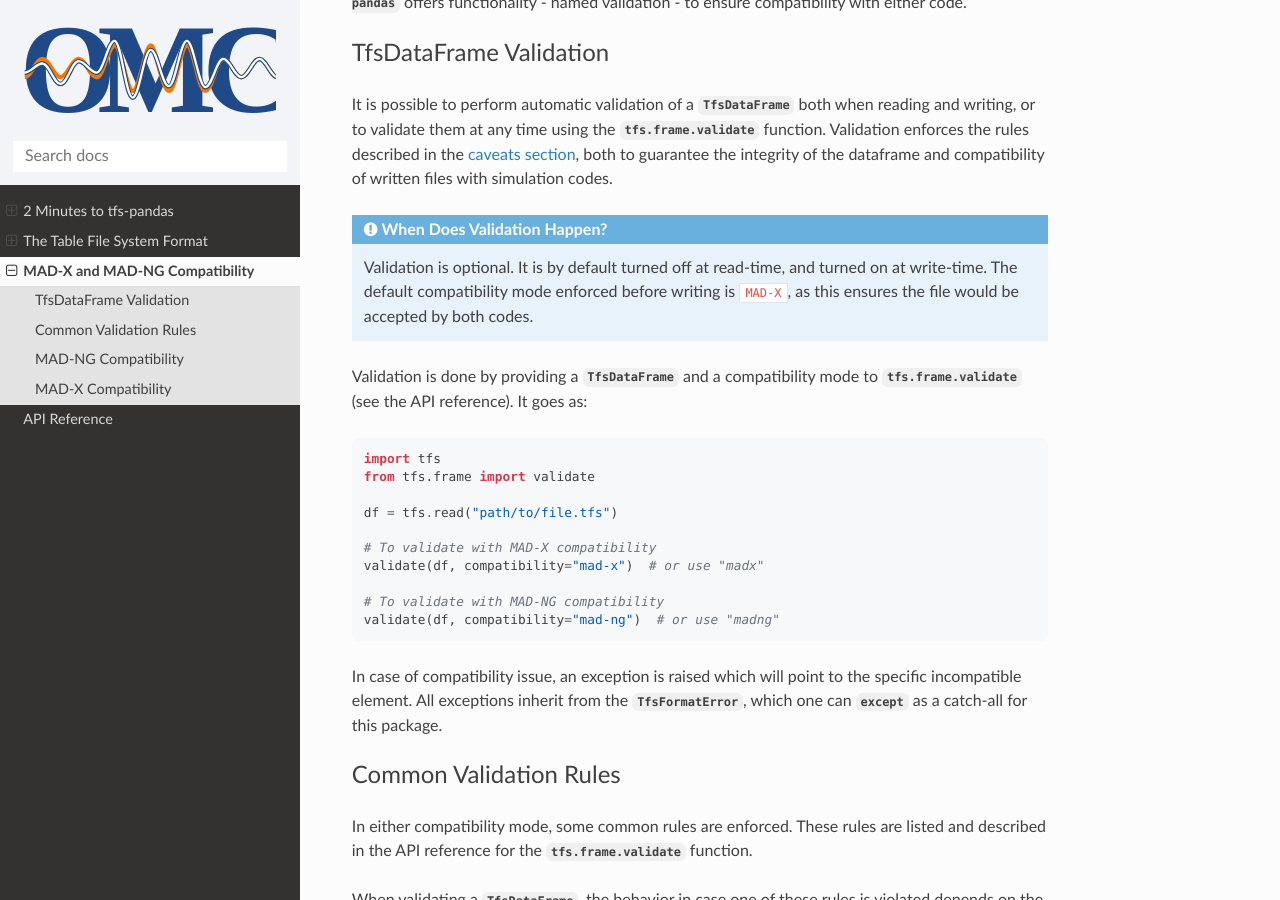
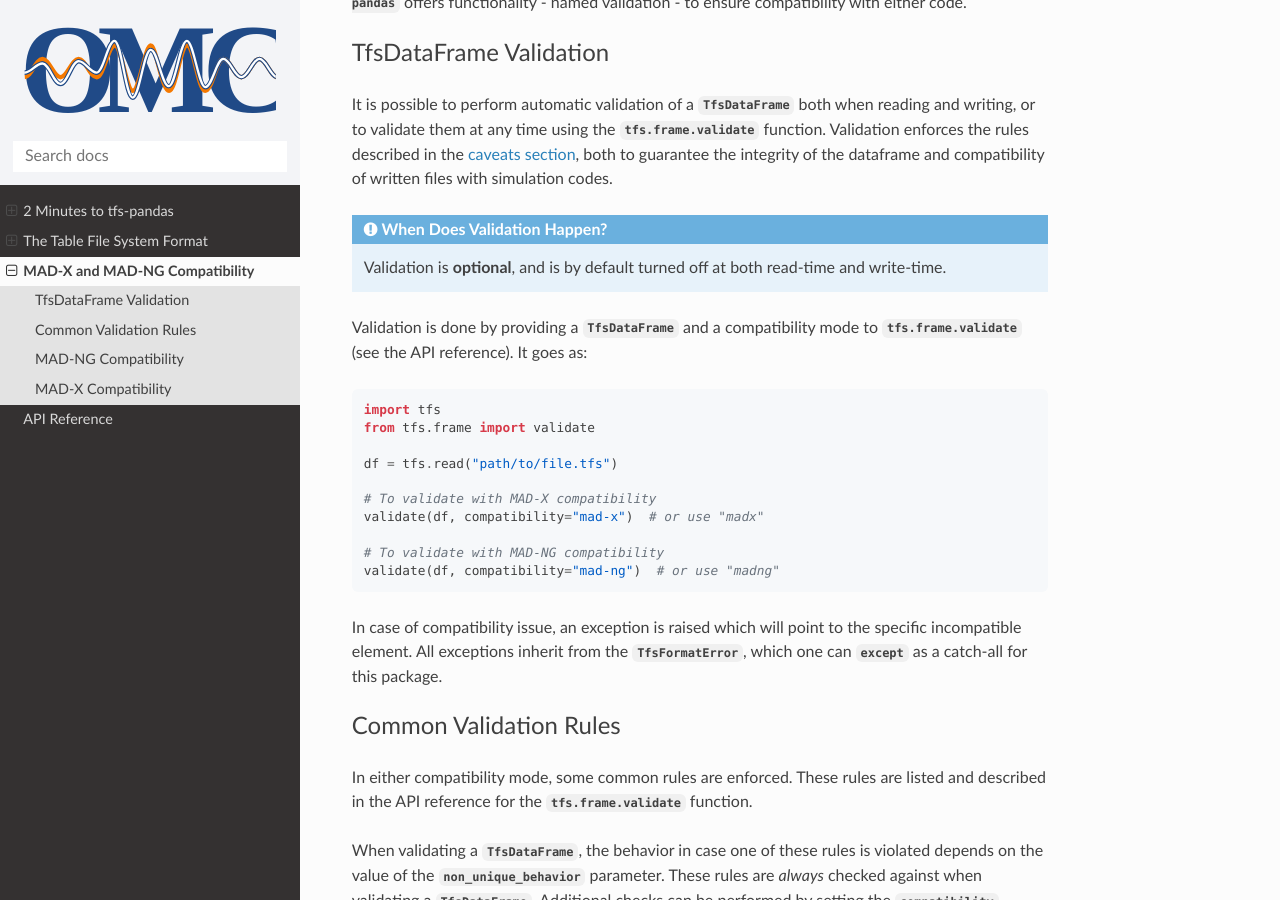
Before and after one commit to pylhc/tfs, a Sphinx documentation site: the page built from doc/compatibility.rst, in a window 1280 px wide and 900 px high, scrolled down 315 px. Built offline with Sphinx 7.4.7 and the Read the Docs theme 3.1.0, drawn with Linux system fonts in a browser that asks for light colours; some of the changed text lies outside the part shown.

Commit message:
docpage for validation off by default

```diff
--- a/doc/compatibility.rst
+++ b/doc/compatibility.rst
@@ -15,9 +15,7 @@ Validation enforces the rules described in the :ref:`caveats section <tfs-pandas
 
 .. admonition:: When Does Validation Happen?
 
-    Validation is optional.
-    It is by default turned off at read-time, and turned on at write-time.
-    The default compatibility mode enforced before writing is ``MAD-X``, as this ensures the file would be accepted by both codes.
+    Validation is **optional**, and is by default turned off at both read-time and write-time.
 
 Validation is done by providing a `TfsDataFrame` and a compatibility mode to `tfs.frame.validate` (see the :ref:`API reference <modules/index:frame>`).
 It goes as:
@@ -97,8 +95,3 @@ As such, when checking for compatibility with ``MAD-X``:
 
  - If the dataframe has no headers, an error will be raised indicating the dataframe should have headers.
  - If the dataframe has headers but no `TYPE` entry is not found, `tfs-pandas` will log a warning and add one with the value `"Added by tfs-pandas for MAD-X compatibility"`
-
-.. admonition:: Default mode
-
-    The default compatibility mode enforced before writing is ``MAD-X``.
-    This decision is to ensure the file would be accepted by both codes when using default values.
```
